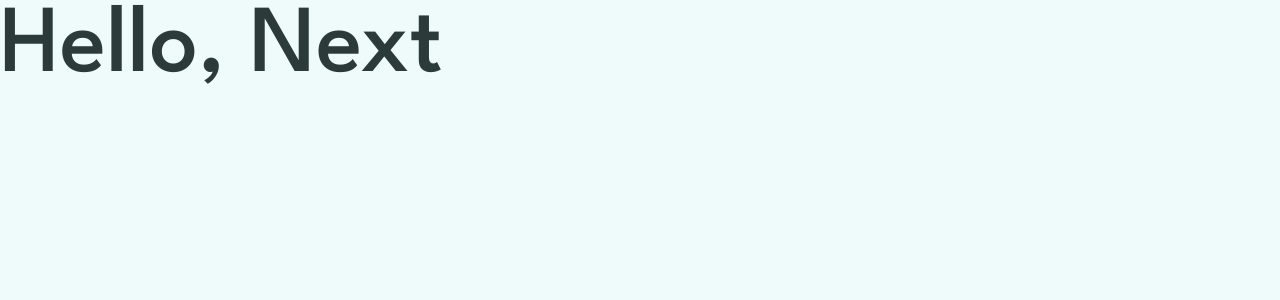
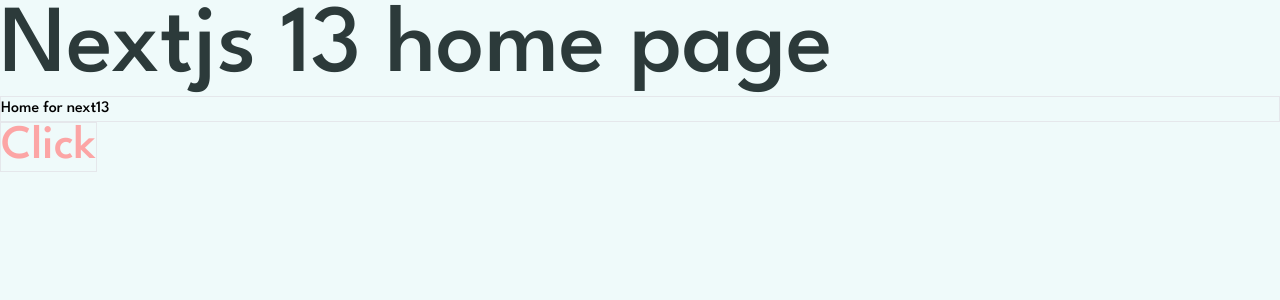
Before and after one commit to reline-digital/job-listings, a Next.js app in the folder client/: page / in a window 1280 px wide. Shown: the top 300 px of the page. Built offline with nearby package versions, Linux system fonts and the light colour scheme.

Commit message:
upgrade to nextjs13 app directory

```diff
--- /dev/null
+++ b/client/app/head.tsx
@@ -0,0 +1,9 @@
+export default function Head() {
+  return (
+    <>
+      <title>MERN - Job Board</title>
+      <meta content='width=device-width, initial-scale=1' name='viewport' />
+      <link rel='icon' href='/favicon.png' />
+    </>
+  )
+}
--- /dev/null
+++ b/client/app/layout.tsx
@@ -0,0 +1,22 @@
+import '../assets//styles/globals.css'
+
+import { League_Spartan } from '@next/font/google'
+
+const leagueSpartan = League_Spartan({
+  subsets: ['latin'],
+  variable: '--font-leagueSpartan',
+  weight: ['500', '700'],
+})
+
+export default function RootLayout({
+  children,
+}: {
+  children: React.ReactNode
+}) {
+  return (
+    <html lang='en' className={`${leagueSpartan.variable} font-sans`}>
+      <head />
+      <body>{children}</body>
+    </html>
+  )
+}
--- /dev/null
+++ b/client/app/page.tsx
@@ -0,0 +1,15 @@
+import React from 'react'
+import Button from '../components/Button'
+import Home from '../container/Home'
+
+export default function HomePage() {
+  return (
+    <div>
+      <h1 className='text-secondary bg-tertiary text-8xl'>
+        Nextjs 13 home page
+      </h1>
+      <Home />
+      <Button />
+    </div>
+  )
+}
--- /dev/null
+++ b/client/components/Button.tsx
@@ -0,0 +1,5 @@
+import React from 'react'
+
+export default function Button() {
+  return <button className='border text-red-300 text-5xl'>Click</button>
+}
--- /dev/null
+++ b/client/container/Home/index.tsx
@@ -0,0 +1,9 @@
+import React from 'react'
+
+export default function Home() {
+  return (
+    <div>
+      <h2 className='border text-primary'>Home for next13</h2>
+    </div>
+  )
+}
--- a/client/next.config.js
+++ b/client/next.config.js
@@ -2,6 +2,7 @@
 const nextConfig = {
   reactStrictMode: true,
   swcMinify: true,
+  experimental: { appDir: true },
 }
 
 module.exports = nextConfig
--- a/client/pages/_app.tsx
+++ /dev/null
@@ -1,17 +0,0 @@
-import '../assets/styles/globals.css'
-import type { AppProps } from 'next/app'
-import { League_Spartan } from '@next/font/google'
-
-const leagueSpartan = League_Spartan({
-  subsets: ['latin'],
-  variable: '--font-leagueSpartan',
-  weight: ['500', '700'],
-})
-
-export default function App({ Component, pageProps }: AppProps) {
-  return (
-    <main className={`${leagueSpartan.variable} font-sans`}>
-      <Component {...pageProps} />
-    </main>
-  )
-}
--- a/client/pages/api/hello.ts
+++ /dev/null
@@ -1,13 +0,0 @@
-// Next.js API route support: https://nextjs.org/docs/api-routes/introduction
-import type { NextApiRequest, NextApiResponse } from 'next'
-
-type Data = {
-  name: string
-}
-
-export default function handler(
-  req: NextApiRequest,
-  res: NextApiResponse<Data>
-) {
-  res.status(200).json({ name: 'John Doe' })
-}
--- a/client/pages/index.tsx
+++ /dev/null
@@ -1,17 +0,0 @@
-import Head from 'next/head'
-
-export default function Home() {
-  return (
-    <>
-      <Head>
-        <title>MERN - Job Board</title>
-        <meta name='description' content='Job Board created with MERN stack' />
-        <link rel='icon' href='/favicon.png' />
-      </Head>
-
-      <main>
-        <h2 className='text-secondary bg-tertiary text-8xl'>Hello, Next</h2>
-      </main>
-    </>
-  )
-}
--- a/client/tailwind.config.js
+++ b/client/tailwind.config.js
@@ -1,9 +1,9 @@
 /** @type {import('tailwindcss').Config} */
 module.exports = {
   content: [
+    './app/**/*.{js,ts,jsx,tsx}',
     './pages/**/*.{js,ts,jsx,tsx}',
     './components/**/*.{js,ts,jsx,tsx}',
-    './container/**/*.{js,ts,jsx,tsx}',
   ],
   theme: {
     extend: {
```
Also changed, not shown: client/tsconfig.json (+20 -4 lines).
